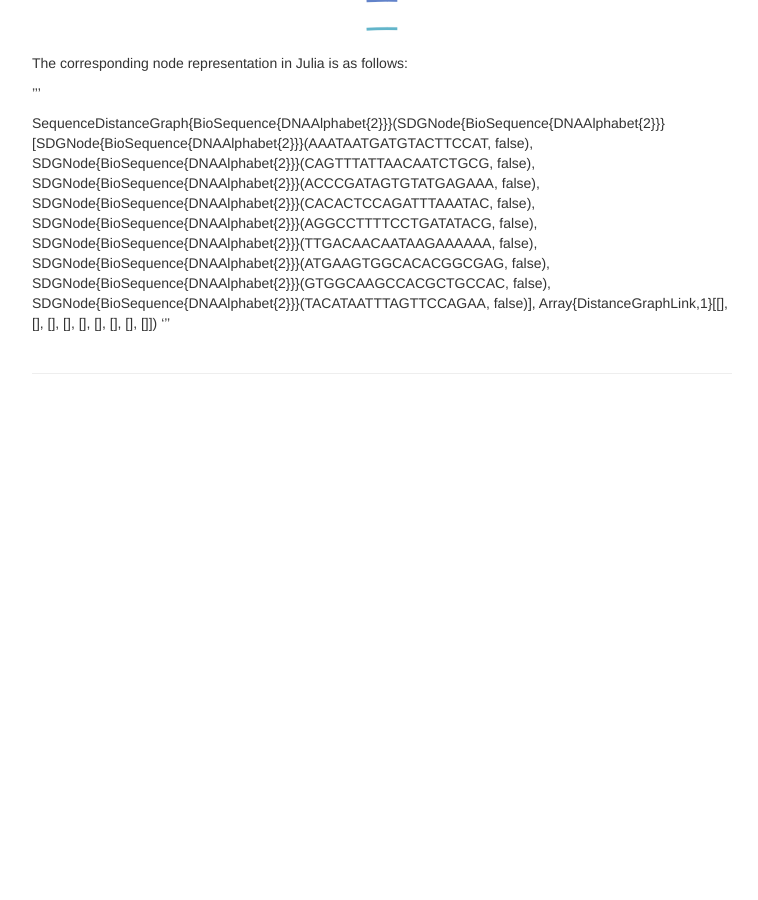
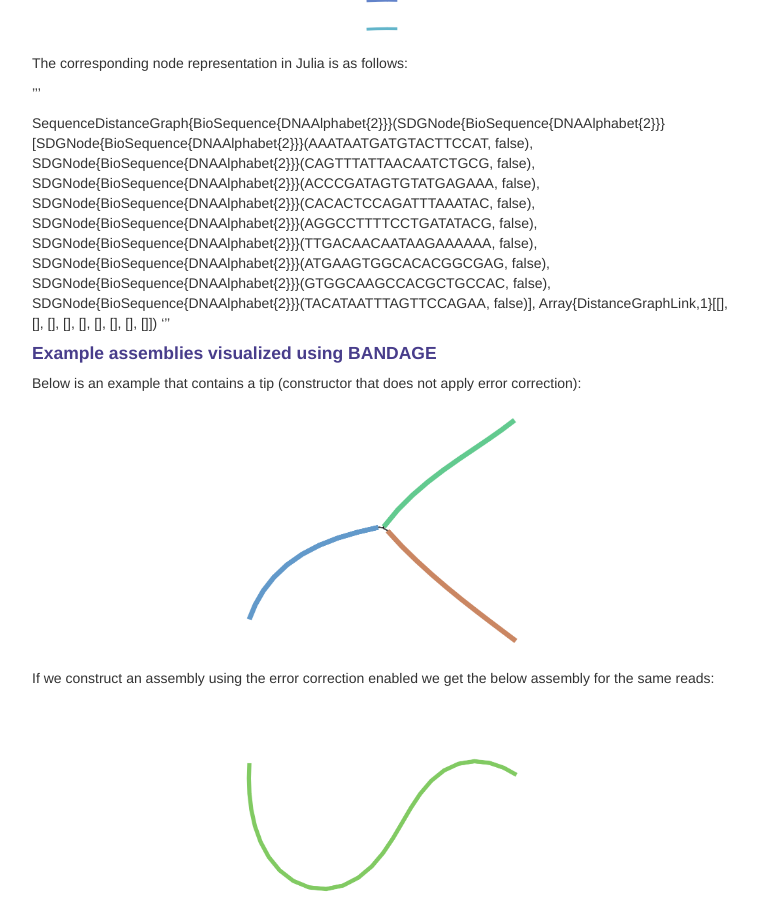
Before and after one commit to ardakdemir/ardakdemir.github.io, a Jekyll site: the page built from pages/gsoc.md, in a window 1280 px wide and 900 px high, scrolled down 11561 px. Shown: the whole window, without its empty margins (258-1016 px from the left). Built offline with Jekyll 4.4.1, drawn with Linux system fonts in a browser that asks for light colours; before the commit the page ends 11966 px from its top, so only the background shows below that.

Commit message:
error correction documentation

```diff
--- a/pages/gsoc.md
+++ b/pages/gsoc.md
@@ -488,3 +488,20 @@ The corresponding node representation in Julia is as follows:
 
 SequenceDistanceGraph{BioSequence{DNAAlphabet{2}}}(SDGNode{BioSequence{DNAAlphabet{2}}}[SDGNode{BioSequence{DNAAlphabet{2}}}(AAATAATGATGTACTTCCAT, false), SDGNode{BioSequence{DNAAlphabet{2}}}(CAGTTTATTAACAATCTGCG, false), SDGNode{BioSequence{DNAAlphabet{2}}}(ACCCGATAGTGTATGAGAAA, false), SDGNode{BioSequence{DNAAlphabet{2}}}(CACACTCCAGATTTAAATAC, false), SDGNode{BioSequence{DNAAlphabet{2}}}(AGGCCTTTTCCTGATATACG, false), SDGNode{BioSequence{DNAAlphabet{2}}}(TTGACAACAATAAGAAAAAA, false), SDGNode{BioSequence{DNAAlphabet{2}}}(ATGAAGTGGCACACGGCGAG, false), SDGNode{BioSequence{DNAAlphabet{2}}}(GTGGCAAGCCACGCTGCCAC, false), SDGNode{BioSequence{DNAAlphabet{2}}}(TACATAATTTAGTTCCAGAA, false)], Array{DistanceGraphLink,1}[[], [], [], [], [], [], [], [], []])
 '''
+
+
+#### Example assemblies visualized using BANDAGE
+
+Below is an example that contains a tip (constructor that does not apply error correction):
+
+<p align="center">
+<img src="publpics/before_tip_removal.png?" alt="no_tip_removal" width="300" height="300">
+</p>
+
+
+If we construct an assembly using the error correction enabled we get the below assembly for the same reads:
+
+
+<p align="center">
+<img src="publpics/after_tip_removal.png?" alt="tip_removal" width="300" height="300">
+</p>
```
Also changed, not shown: pages/publpics/after_tip_removal.png (added), pages/publpics/before_tip_removal.png (added).
